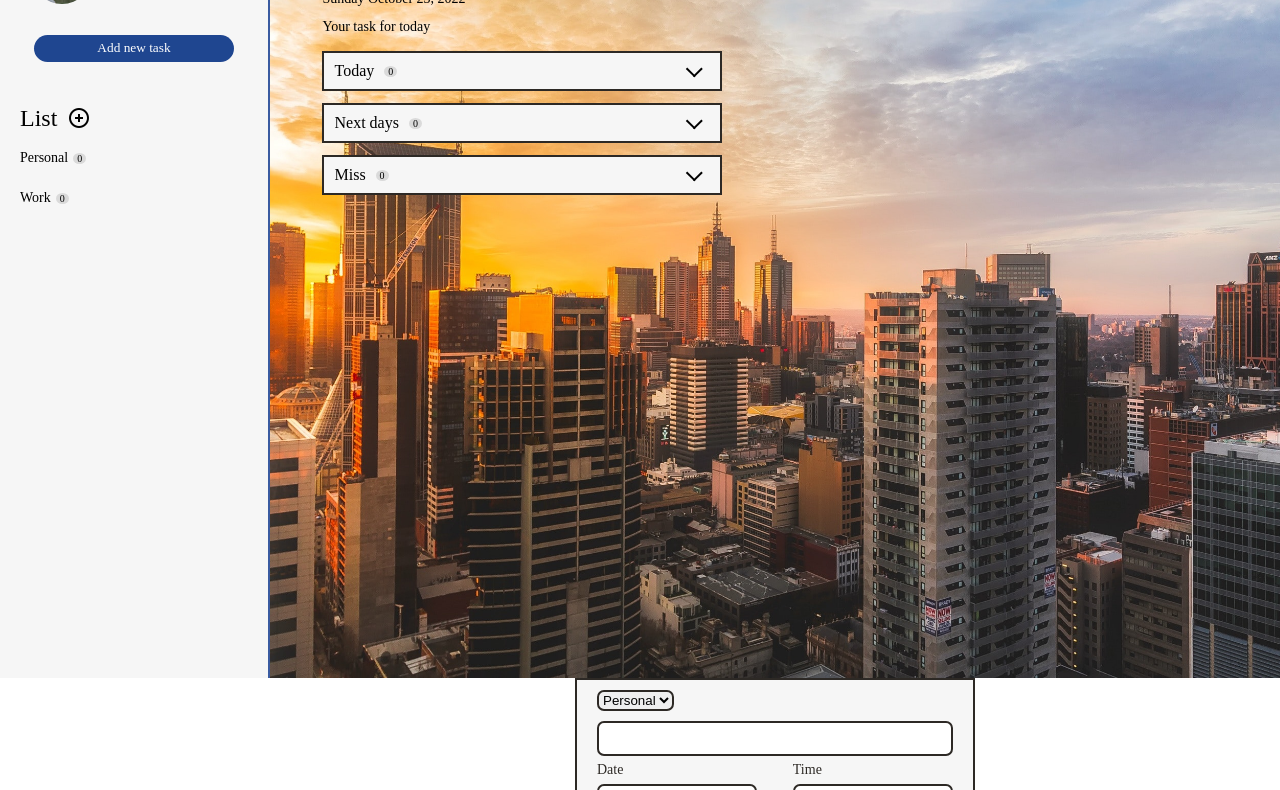
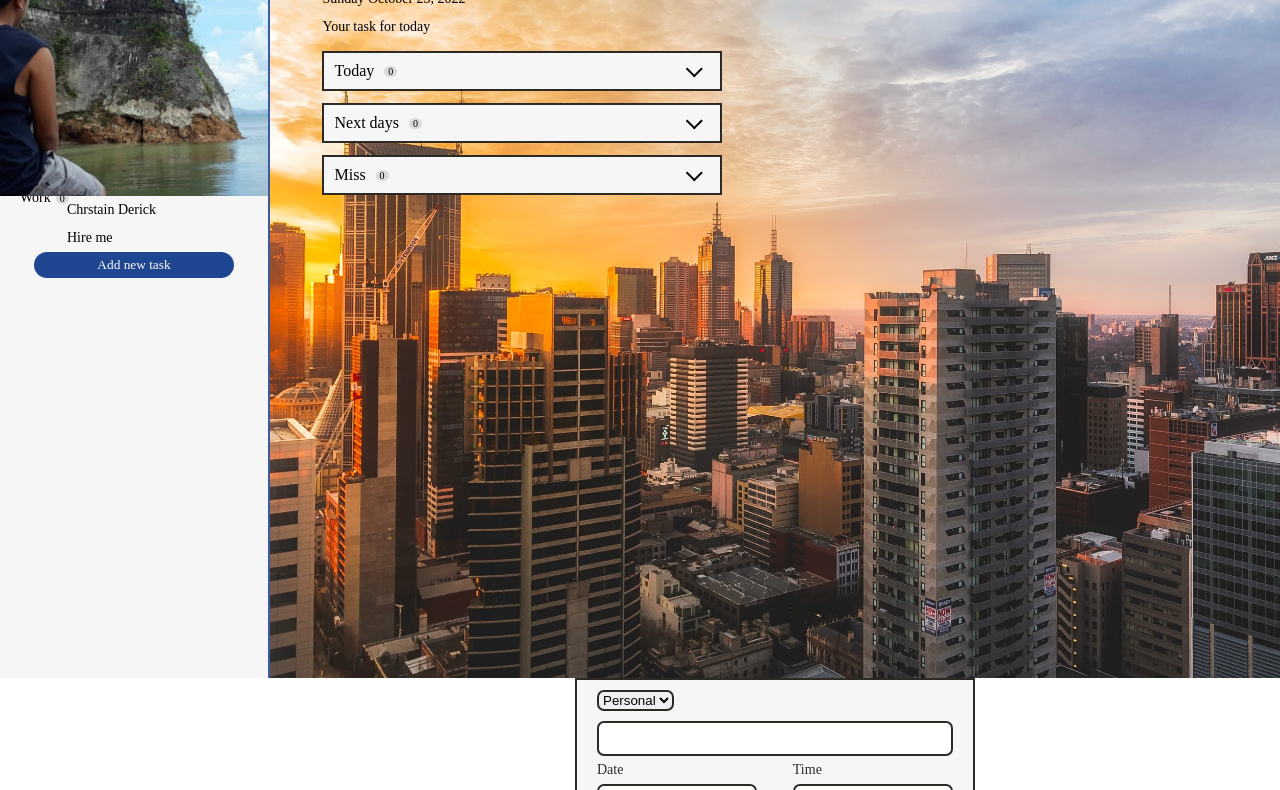
Before and after one commit to Christian0996/todoList-, a plain HTML site: page index.html in a window 1280 px wide. Shown: the part 122-912 px from the top of the page. Drawn offline with Linux system fonts and the light colour scheme; a web font is replaced by a local one.

Commit message:
Update index.html

```diff
--- a/index.html
+++ b/index.html
@@ -45,7 +45,7 @@
                 <div class="wrapper1 flex flex-wrap flex-ac flex-jc">
                     <button class="close-btn btn-wrapper invisible-btn" onclick="curtain.close()"><img src="icons/closeicon.png" alt=""></button>
 
-                    <img src="images/meattaytay.jpg" alt="" class="my-img">
+                    <img src="images/meattaytay.jpg" alt="" class="">
 
                     <div class="fifty">
                         <span class="span-txt">Chrstain Derick</span>
```
